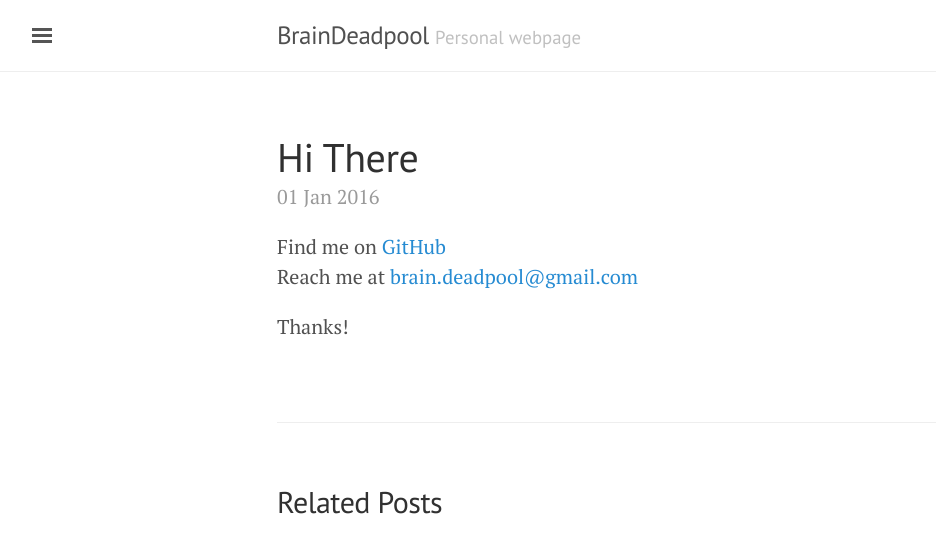
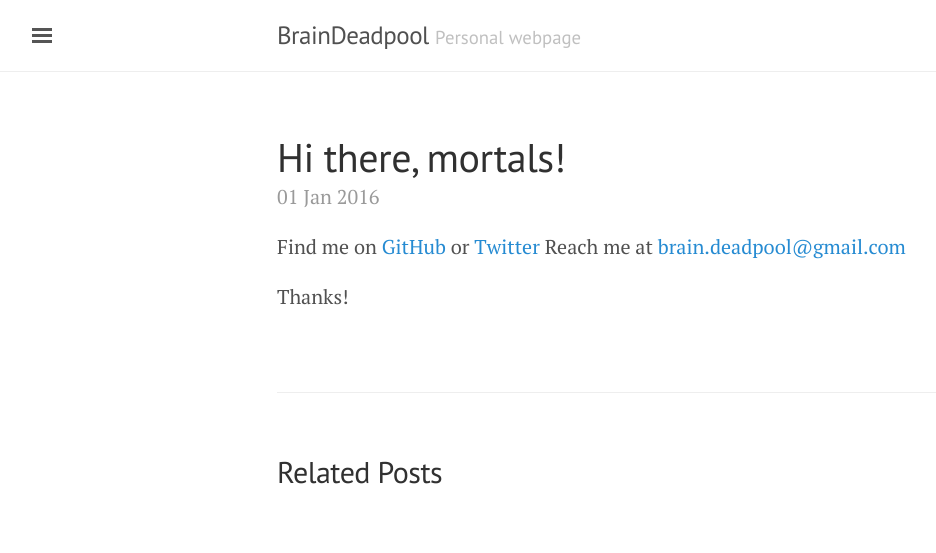
Before and after one commit to braindeadpool/braindeadpool.github.io_old, a Jekyll site: the page built from _posts/2016-01-01-hi-there.md, in a window 1280 px wide. Shown: the top 553 px of the page, without its empty margins (3-939 px from the left). Built offline with Jekyll 4.4.1, drawn with Linux system fonts in a browser that asks for light colours.

Commit message:
first post modified

```diff
--- a/_posts/2016-01-01-hi-there.md
+++ b/_posts/2016-01-01-hi-there.md
@@ -1,9 +1,9 @@
 ---
 layout: post
-title: Hi There
+title: Hi there, mortals!
 ---
 
-Find me on <a href="https://github.com/braindeadpool">GitHub</a><br/>
+Find me on <a href="https://github.com/braindeadpool">GitHub</a> or <a href="https://twitter.com/wavybatman">Twitter</a>
 Reach me at <a href="mailto:brain.deadpool@gmail.com">brain.deadpool@gmail.com</a>
 
 Thanks!
```
